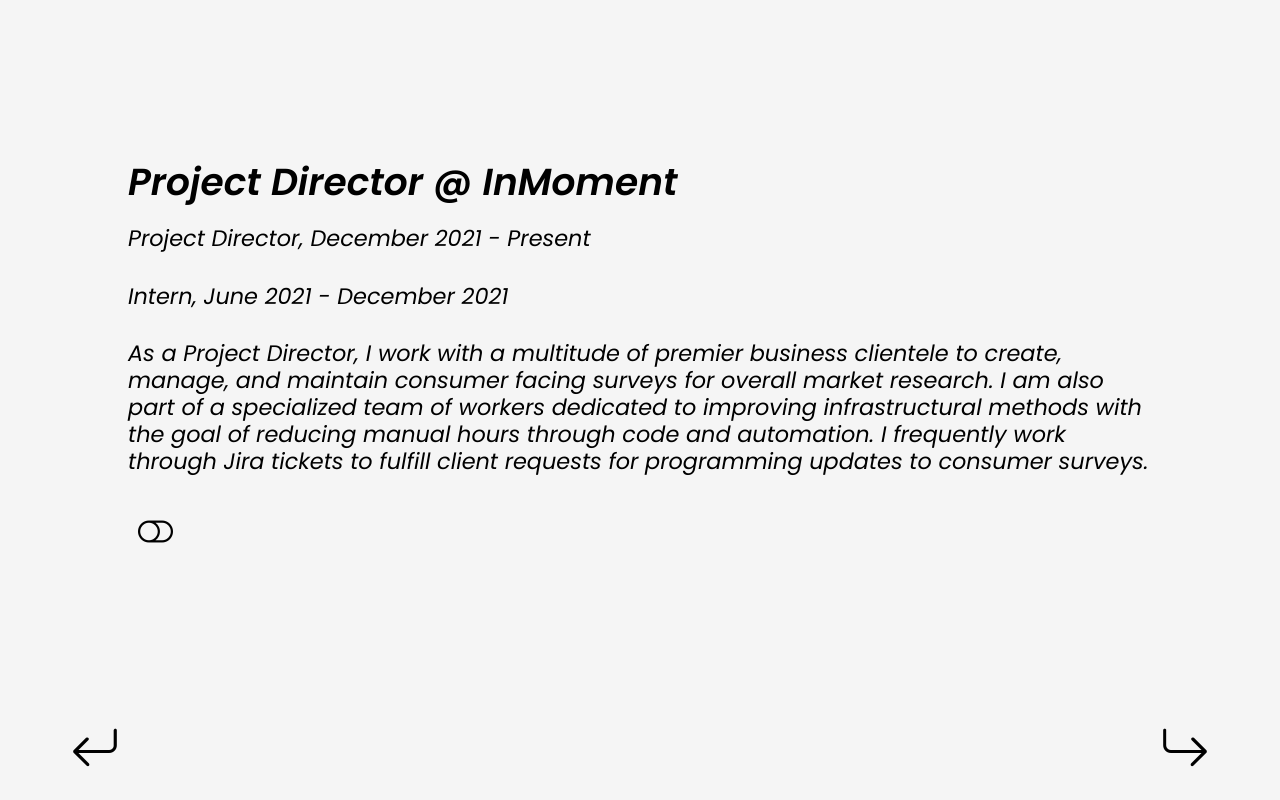
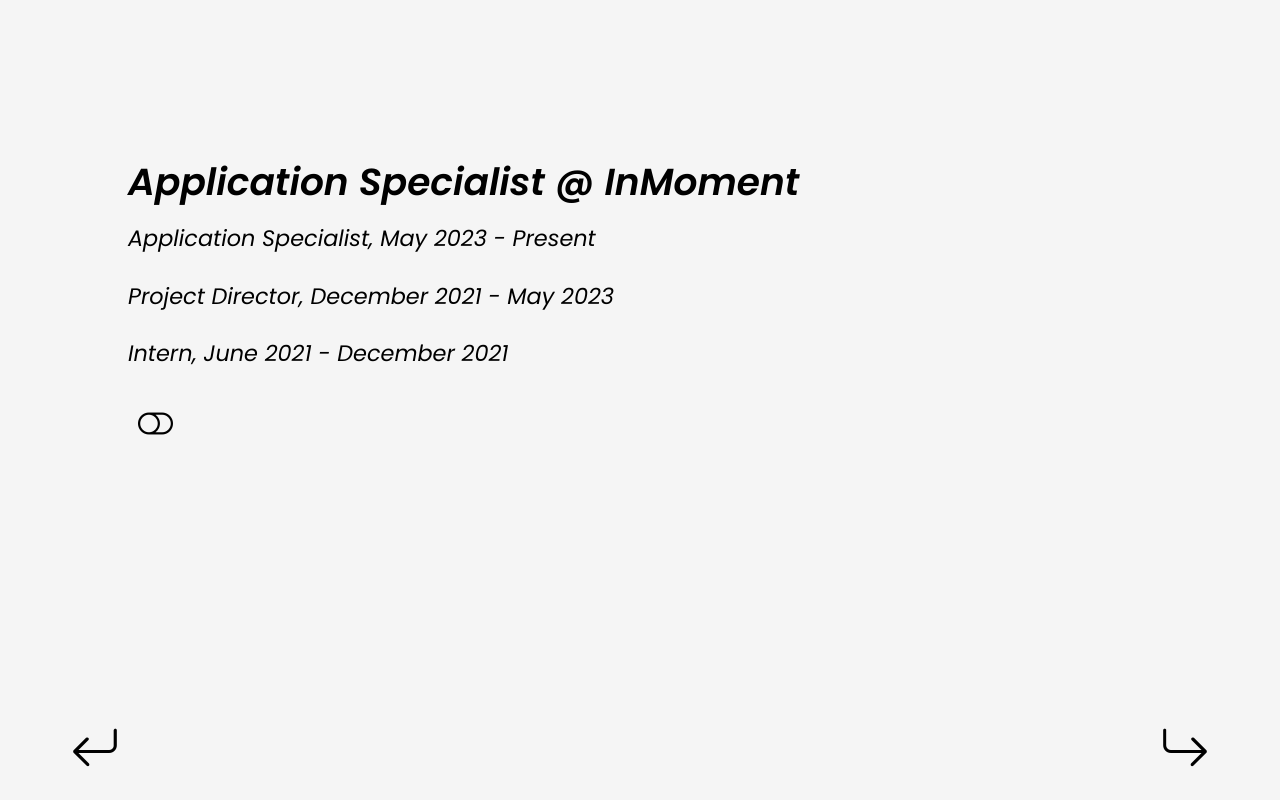
Before and after one commit to jonathanswift9k/jonathanswift9k.github.io, a React (Create React App) app: page / in a window 1280 px wide. Both pictures are taken after a click on the button 1184 px from the left and 751 px from the top of the page. Built offline with nearby package versions, Linux system fonts and the light colour scheme.

Commit message:
Updated job history

```diff
--- a/src/pages/History.js
+++ b/src/pages/History.js
@@ -6,10 +6,11 @@
 
     const jobArr = [
         {
-            firstLine: "Project Director @ InMoment",
-            secondLine: "Project Director, December 2021 - Present",
-            thirdLine: "Intern, June 2021 - December 2021",
-            fourthLine: "As a Project Director, I work with a multitude of premier business clientele to create, manage, and maintain consumer facing surveys for overall market research. I am also part of a specialized team of workers dedicated to improving infrastructural methods with the goal of reducing manual hours through code and automation. I frequently work through Jira tickets to fulfill client requests for programming updates to consumer surveys."
+            firstLine: "Application Specialist @ InMoment",
+            secondLine: "Application Specialist, May 2023 - Present",
+            thirdLine: "Project Director, December 2021 - May 2023",
+            fourthLine: "Intern, June 2021 - December 2021",
+            fifthLine: "As an Application Specialist, I am responsible for both building and maintaining customer facing surveys, as well as building custom reports/data validations, workflows. I am tasked with maintaining a very in-depth understanding of each component within the platform. Because of my progamming knowledge, I have been chosen to participate alonside a specialized team of other Specialists, with the goal of maximizing efficiency across the board - often utilizing the ability to create custom applications through the Apps Script of Google Sheets. I am frequently brought in to assist the other Specialists in their more complex client asks, typically requiring high-level custom extensibility revolving around JavaScript (mainly jQuery), CSS and HTML."
         },
         {
             firstLine: "Installer @ Quirk, Inc.",
```
